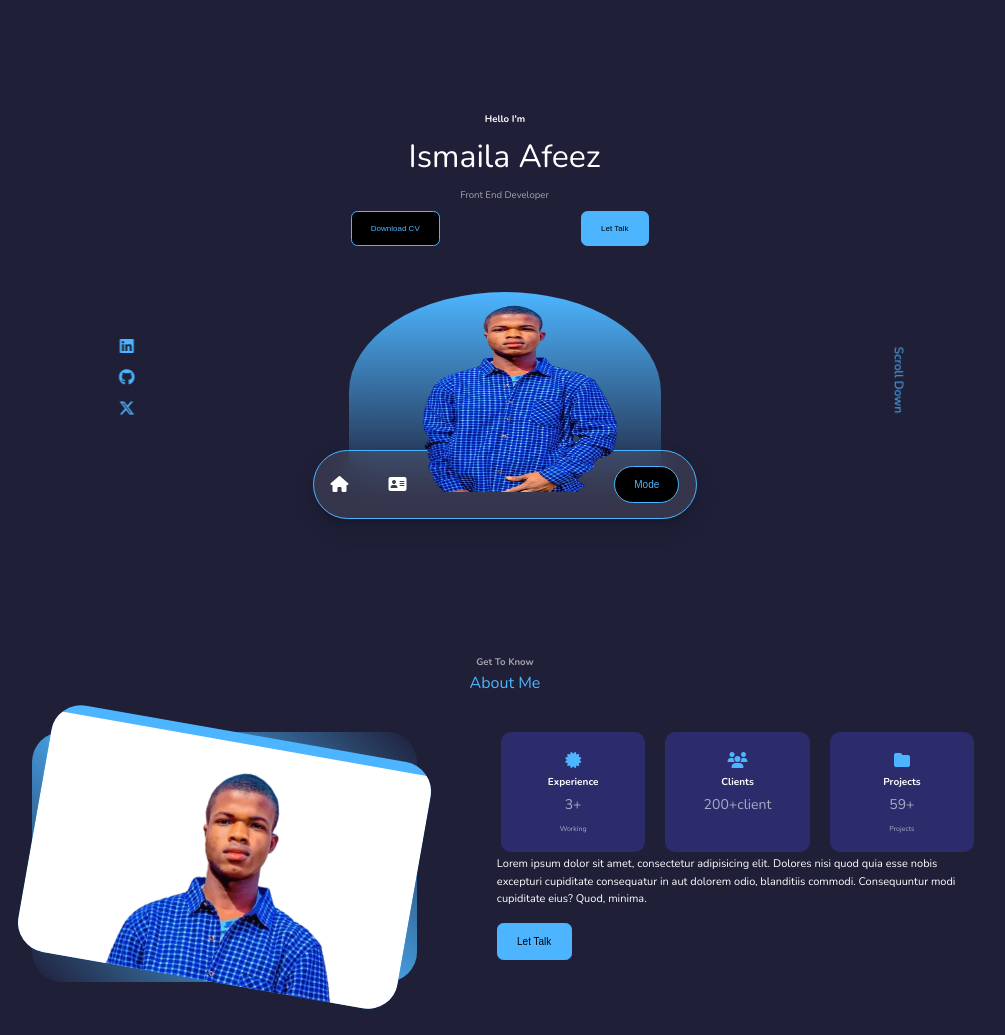
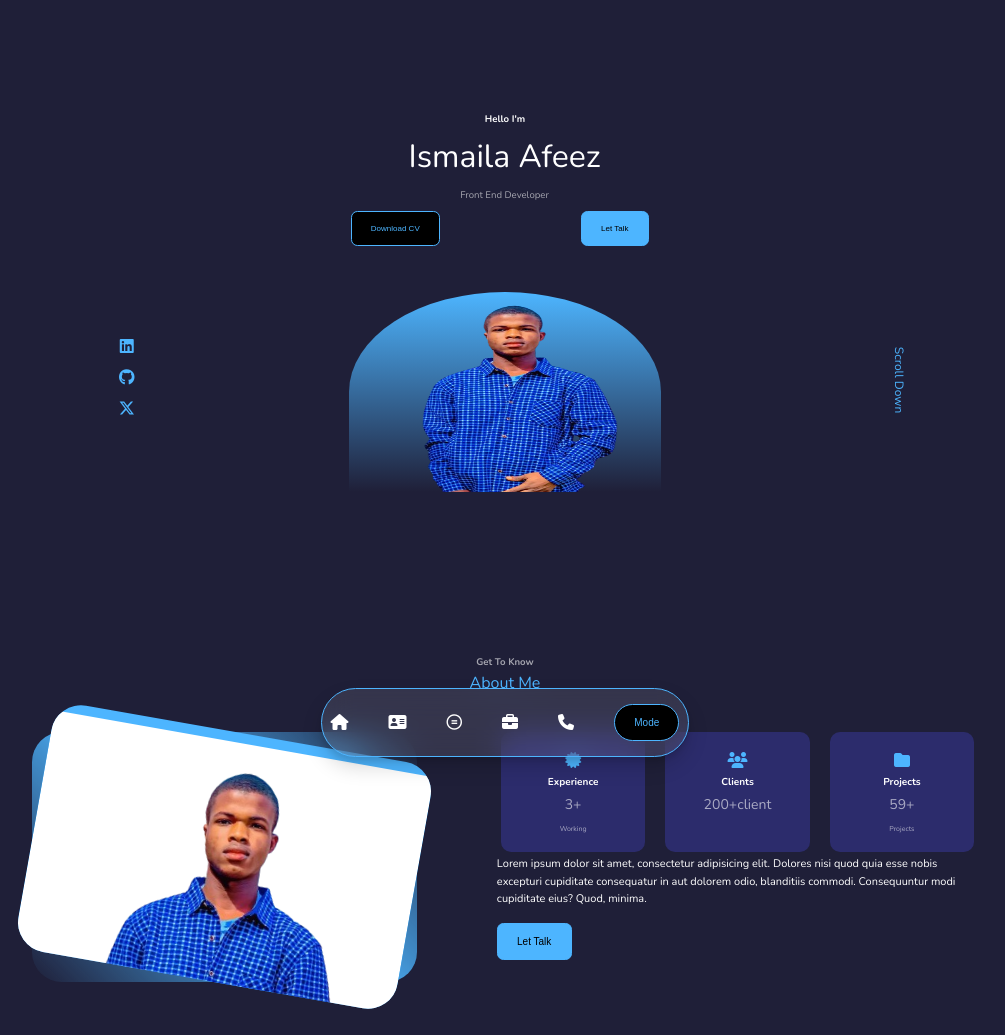
Before and after one commit to Harflexdev/ismailaAfeez, a plain HTML site: page index.html in a window 1280 px wide. Shown: the top 1035 px of the page, without its empty margins (135-1140 px from the left). Drawn offline with nearby package versions, Linux system fonts and the light colour scheme.

Commit message:
ADDED and pushed to branch-fix

```diff
--- a/index.html
+++ b/index.html
@@ -11,6 +11,7 @@
 
 </head>
 <body>
+    <header class="header">
     <nav>
        <div class="nav-links">
         <a href="#home"><i class="fa-solid fa-house"></i></a>
@@ -22,6 +23,7 @@
 
        </div>
     </nav>
+</header>
     <section id="home">
         <div class="home-container">
             <div class="home-item">
--- a/style/style.css
+++ b/style/style.css
@@ -18,9 +18,18 @@
     --container-width-sm: 90%;
 }
 /* nav section */
+
+.header {
+    position: fixed;
+    z-index: 1;
+    bottom: 2%;
+    padding: 7.5% 2%;
+    width: 100%;
+    height: 50px;
+}
 nav{
-    position: fixed;
-    top: 0;
+    /* position: fixed; */
+    /* top: 0; */
     width: 100%;
     display: flex;
     justify-content: center;
@@ -39,7 +48,7 @@ nav{
     align-items: center;
     border: 1px solid var(--color-primary);;
 
-    margin-top: 450px;
+
 }
 .nav-links>button{
     text-align: center;
```
